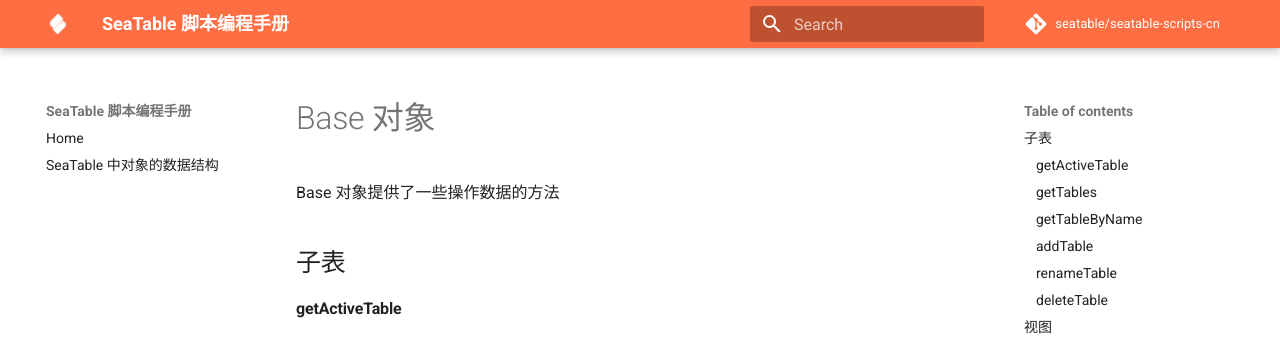
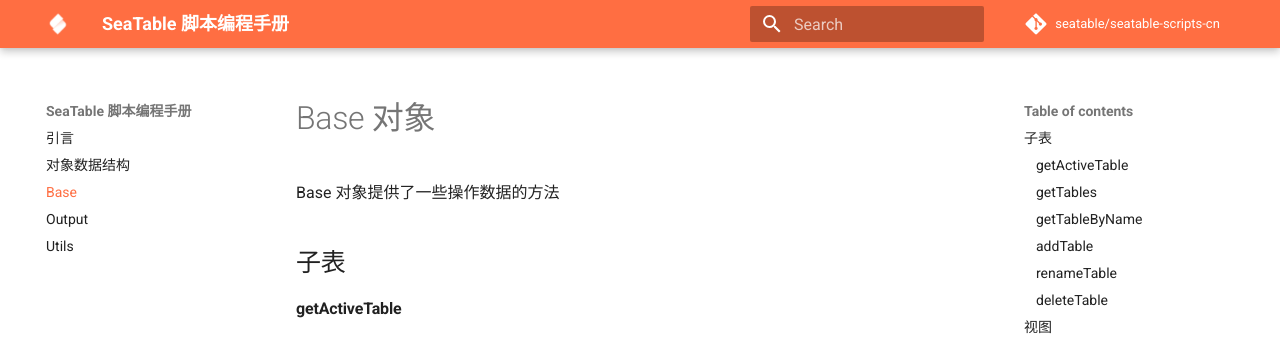
Before and after one commit to seatable/seatable-scripts-cn, an MkDocs documentation site: the page built from manual/base.md, in a window 1280 px wide. Shown: the top 340 px of the page. Built offline with MkDocs 1.6.1 and Material for MkDocs 9.7.7, drawn with Linux system fonts in a browser that asks for light colours; comment, search, counter and statistics services are not loaded.

Commit message:
Improve navigation

```diff
--- a/mkdocs.yml
+++ b/mkdocs.yml
@@ -46,5 +46,8 @@
 
 # Page tree
 nav:
-  - Home: README.md
-  - SeaTable 中对象的数据结构: data-structure.md
+  - 引言: README.md
+  - 对象数据结构: data-structure.md
+  - Base: base.md
+  - Output: output.md
+  - Utils: utils.md
```
Also changed, not shown: manual/README.md (+2 -1 lines).
